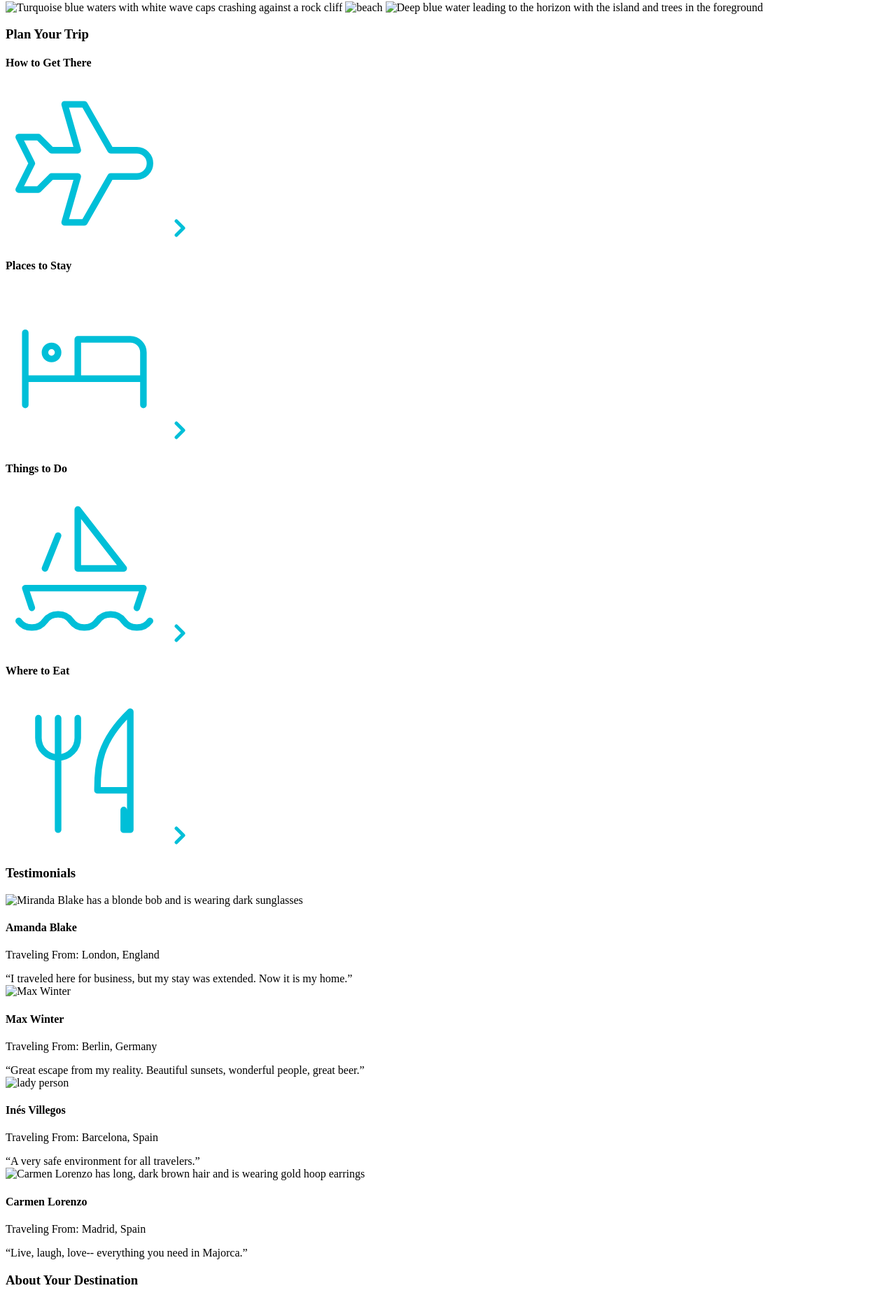
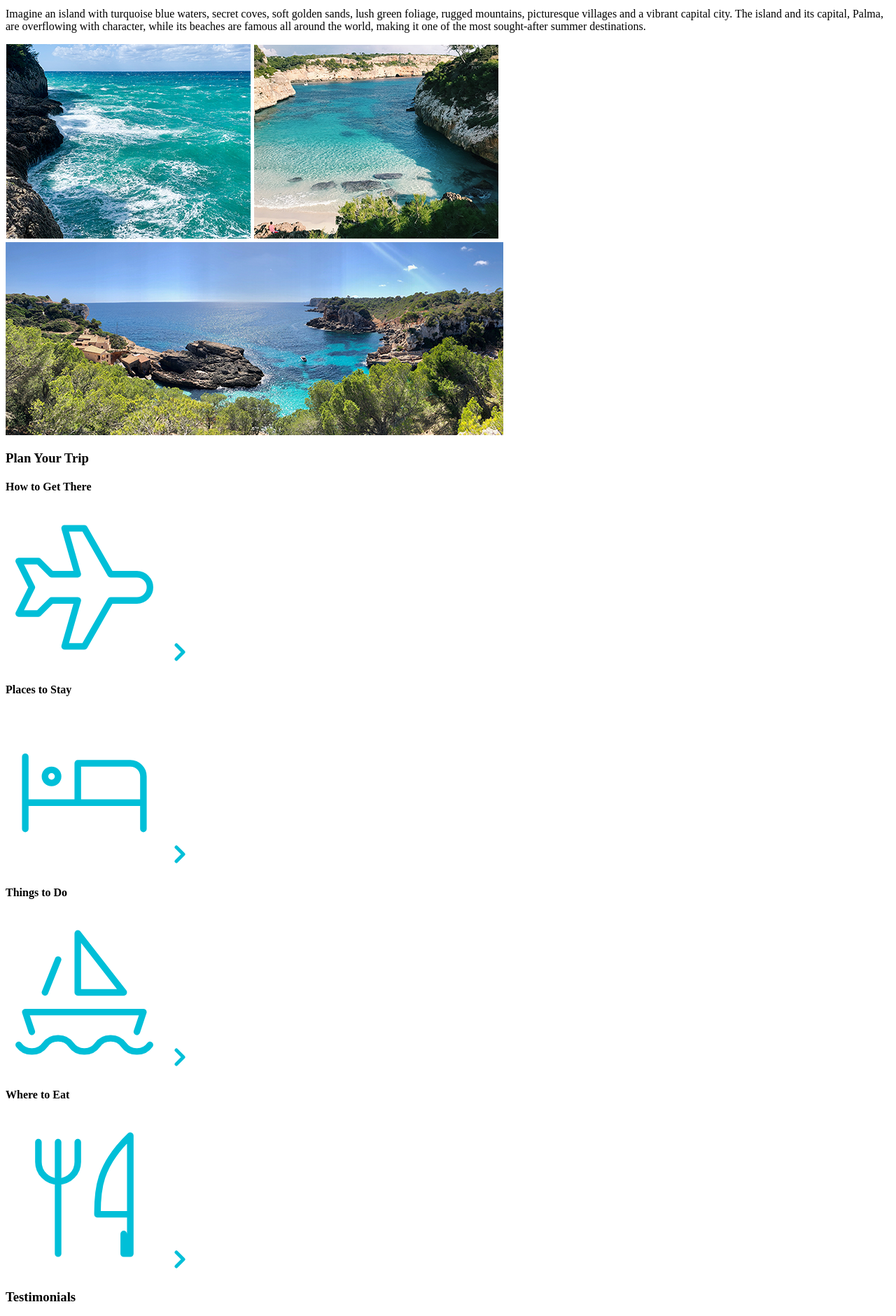
Before and after one commit to gpoelche/wunderlust, a plain HTML site: page majorca.html in a window 1280 px wide. Shown: the part 380-2261 px from the top of the page at 70% size. Drawn offline with Linux system fonts and the light colour scheme.

Commit message:
Fixed alt texts, fixed image links to default display the medium sized image for each
The image paths in the base file linked to image names that did not exist, I decided to add the M so that the page would always load images.

```diff
--- a/majorca.html
+++ b/majorca.html
@@ -1,6 +1,31 @@
 <!DOCTYPE html>
 <html lang="en">
     <head>
+        <meta charset="utf-8">
+        <meta name="viewport" content="initial-scale=1, width=device-width">
+        <meta name="author" content="George Poelcher III">
+
+        <meta name="keywords" content="wunderlust travel, majorca, travel agent, tropical vacation">
+        <meta name="description" content="">
+        <meta name="robots" content="index, follow">
+
+        <meta name="og:title" content="Majorca - Travel with Wunderlust Travel">
+        <meta name="og:image" content="">
+        <meta name="og:url" content="">
+        <meta name="og:description" content="">
+
+        <meta name="twitter:card" content="summary_large_image">
+        <meta name="twitter:creator" content="@george_poelcher">
+        <meta name="twitter:site" content="@wunderlust_travel">
+        <meta name="twitter:title" content="Majorca - Travel with Wunderlust Travel">
+        <meta name="twitter:url" content="">
+        <meta name="twitter:image" content="">
+        <meta name="twitter:description" content="">
+
+
+
+
+        <title>Majorca - Travel with Wunderlust Travel</title>
 <!--         Add all required tags in the head here - meta tags for SEO, responsiveness, and with info about the page, etc., in addition to tags to create a card on Twitter with a large image and open graph tags to allow for sharing on other social media sites -->
     </head>
     <body>
@@ -8,7 +33,7 @@
 
 Also review the alt text on all of the images to ensure that it is descriptive and appropriate-->
         <header>
-            <img src="images/logo.png" alt="The Wunderlust logo shows blue waves and the outline of two palm trees against an orange sun">
+            <img src="images/logo-M.png" alt="The Wunderlust logo shows blue waves and the outline of two palm trees against an orange sun">
             <h1>Wunderlust Travel</h1>
             <p>Let Wunderlust Travel help you plan the trip of your dreams!</p>
             <nav>
@@ -25,9 +50,9 @@ Also review the alt text on all of the images to ensure that it is descriptive a
             <article>
                 <h2>Majorca</h2>
                 <p>Imagine an island with turquoise blue waters, secret coves, soft golden sands, lush green foliage, rugged mountains, picturesque villages and a vibrant capital city. The island and its capital, Palma, are overflowing with character, while its beaches are famous all around the world, making it one of the most sought-after summer destinations.</p>
-                <img src="images/majorca-waves.png" alt="Turquoise blue waters with white wave caps crashing against a rock cliff">
-                <img src="images/majorca-beach.png" alt="beach">
-                <img src="images/majorca-cove.png" alt="Deep blue water leading to the horizon with the island and trees in the foreground">
+                <img src="images/majorca-waves-M.png" alt="Turquoise blue waters with white wave caps crashing against a rock cliff">
+                <img src="images/majorca-beach-M.png" alt="Light blue waters washing against a beach within a tropical cove">
+                <img src="images/majorca-cove-M.png" alt="Deep blue water leading to the horizon with the island and trees in the foreground">
                 <section>
                     <h3>Plan Your Trip</h3>
                     <section>
@@ -62,25 +87,25 @@ Also review the alt text on all of the images to ensure that it is descriptive a
                 <section>
                     <h3>Testimonials</h3>
                     <section>
-                        <img src="images/mirando-blake.png" alt="Miranda Blake has a blonde bob and is wearing dark sunglasses">
+                        <img src="images/miranda-blake-M.png" alt="Miranda Blake has a blonde bob and is wearing dark sunglasses">
                         <h4>Amanda Blake</h4>
                         <p>Traveling From: London, England</p>
                         <q>I traveled here for business, but my stay was extended. Now it is my home.</q>
                     </section>
                     <section>
-                        <img src="images/max-winter.png" alt="Max Winter">
+                        <img src="images/max-winter-M.png" alt="Max Winter has combed back brown hair, a peppery beard and a slightly unbuttoned brown top">
                         <h4>Max Winter</h4>
                         <p>Traveling From: Berlin, Germany</p>
                         <q>Great escape from my reality. Beautiful sunsets, wonderful people, great beer.</q>
                     </section>
                     <section>
-                        <img src="images/ines-villegoes.png" alt="lady person">
+                        <img src="images/ines-villegoes-M.png" alt="Inés Villegos has curly brown hair and is wearing a deep dark blue police vest">
                         <h4>Inés Villegos</h4>
                         <p>Traveling From: Barcelona, Spain</p>
                         <q>A very safe environment for all travelers.</q>
                     </section>
                     <section>
-                        <img src="images/carmen-lorenzo.png" alt="Carmen Lorenzo has long, dark brown hair and is wearing gold hoop earrings">
+                        <img src="images/carmen-lorenzo-M.png" alt="Carmen Lorenzo has long, dark brown hair and is wearing gold hoop earrings">
                         <h4>Carmen Lorenzo</h4>
                         <p>Traveling From: Madrid, Spain</p>
                         <q>Live, laugh, love-- everything you need in Majorca.</q>
```
